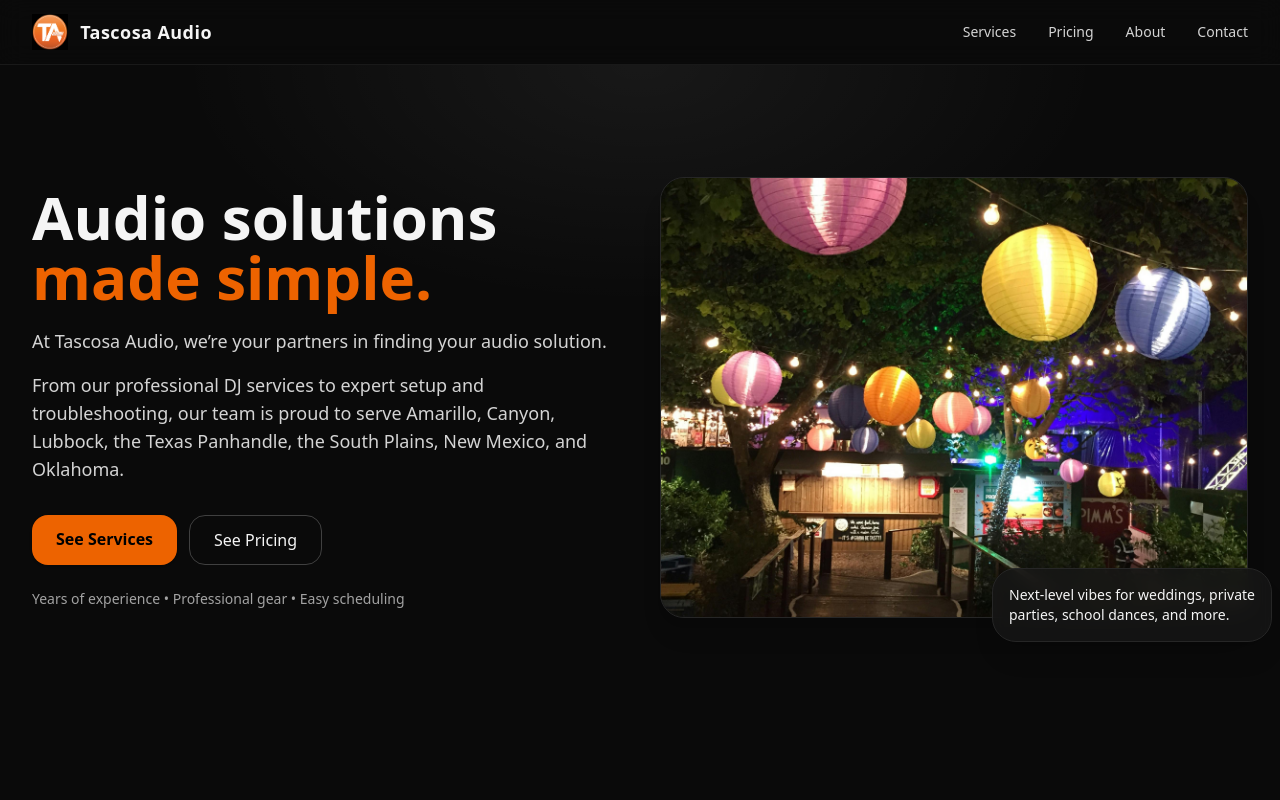
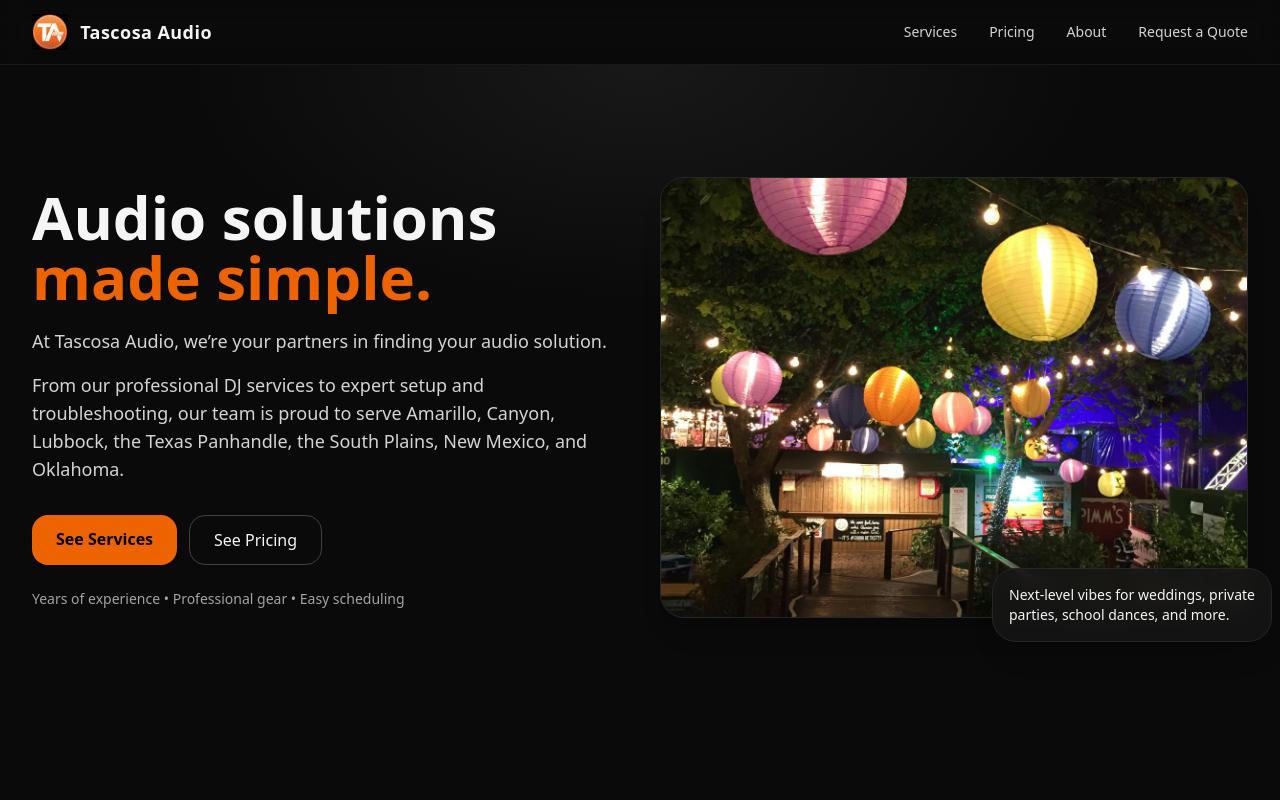
Before and after one commit to dexter806/tascosa.audio, a Next.js app: page / in a window 1280 px wide. Shown: the top 800 px of the page. Built offline with nearby package versions, Linux system fonts and the light colour scheme.

Commit message:
Update index.js

```diff
--- a/pages/index.js
+++ b/pages/index.js
@@ -78,7 +78,7 @@ export default function Home() {
               <a href="#services" className="hover:text-tascosa-orange transition-colors">Services</a>
               <a href="#pricing" className="hover:text-tascosa-orange transition-colors">Pricing</a>
               <a href="#about" className="hover:text-tascosa-orange transition-colors">About</a>
-              <a href="#contact" className="hover:text-tascosa-orange transition-colors">Contact</a>
+              <a href="#contact" className="hover:text-tascosa-orange transition-colors">Request a Quote</a>
             </div>
 
             {/* Mobile Menu Button */}
@@ -105,7 +105,7 @@ export default function Home() {
       { name: "Services", href: "#services" },
       { name: "Pricing", href: "#pricing" },
       { name: "About", href: "#about" },
-      { name: "Quote", href: "#contact" },
+      { name: "Request a Quote", href: "#contact" },
     ].map((link) => (
       <a
         key={link.name}
```
